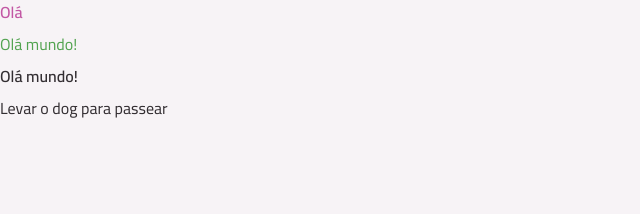
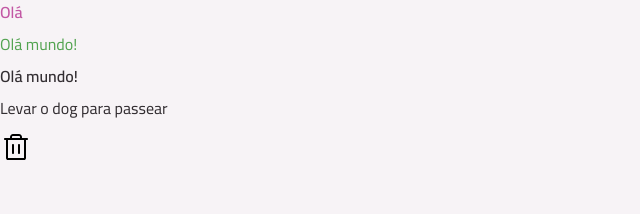
Before and after one commit to Henrry-Maximo/rocketseat-react, a React (Vite) app in the folder todo/: page / in a window 1280 px wide. Shown: the top 214 px of the page, without its empty margins (0-640 px from the left). Built offline with nearby package versions, Linux system fonts and the light colour scheme.

Commit message:
✨ Feat: Add adjust at app

```diff
--- a/todo/src/App.tsx
+++ b/todo/src/App.tsx
@@ -2,25 +2,26 @@
 // import teste from './assets/teste.png'
 
 import Text from "./components/text";
+import trashIcon from "./assets/icons/trash.svg";
 
 export default function App() {
   return (
-    <div className="flex flex-col gap-2">
-      <Text variant="body-md-bold" className="text-pink-base">
-        Olá
-      </Text>
+    <div className="grid gap-3">
+      <div className="flex flex-col gap-2">
+        <Text variant="body-md-bold" className="text-pink-base">
+          Olá
+        </Text>
 
-      <Text className="text-green-base">
-        Olá mundo!
-      </Text>
+        <Text className="text-green-base">Olá mundo!</Text>
 
-      <Text variant="body-md-bold">
-        Olá mundo!
-      </Text>
+        <Text variant="body-md-bold">Olá mundo!</Text>
 
-      <Text>
-        Levar o dog para passear
-      </Text>
+        <Text>Levar o dog para passear</Text>
+      </div>
+
+      <div className="flex gap-1">
+        <img src={trashIcon} className="fill-pink-base" />
+      </div>
     </div>
   );
 }
```
